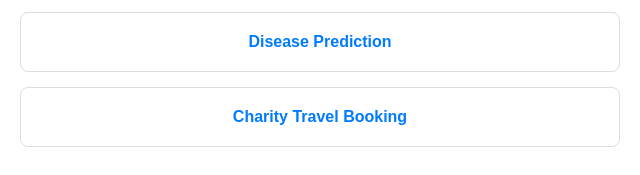
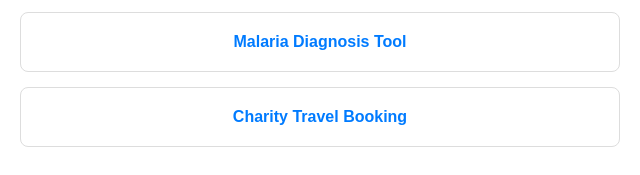
Before and after one commit to BotTechnologiesLtd/bot-technologies-ltd, a plain HTML site: page index.html in a window 1280 px wide. Shown: the part 280-455 px from the top of the page, 320-960 px from the left. Drawn offline with Linux system fonts and the light colour scheme.

Commit message:
Update index.html

```diff
--- a/index.html
+++ b/index.html
@@ -19,7 +19,7 @@
         <p>Select a service below:</p>
         <div class="card"><a href="https://bottechnologiesltd.github.io/bot-technology-weather-intelligence/">Weather Intelligence</a></div>
         <div class="card"><a href="sports-data/index.html">Sports Data</a></div>
-        <div class="card"><a href="disease-prediction/index.html">Disease Prediction</a></div>
+        <div class="card"><a href="https://bottechnologiesltd.github.io/malaria-diagnosis-tool/">Malaria Diagnosis Tool</a></div>
         <div class="card"><a href="https://bottechnologiesltd.github.io/charity-travel-booking/">Charity Travel Booking</a></div>
     </div>
 </body>
```
